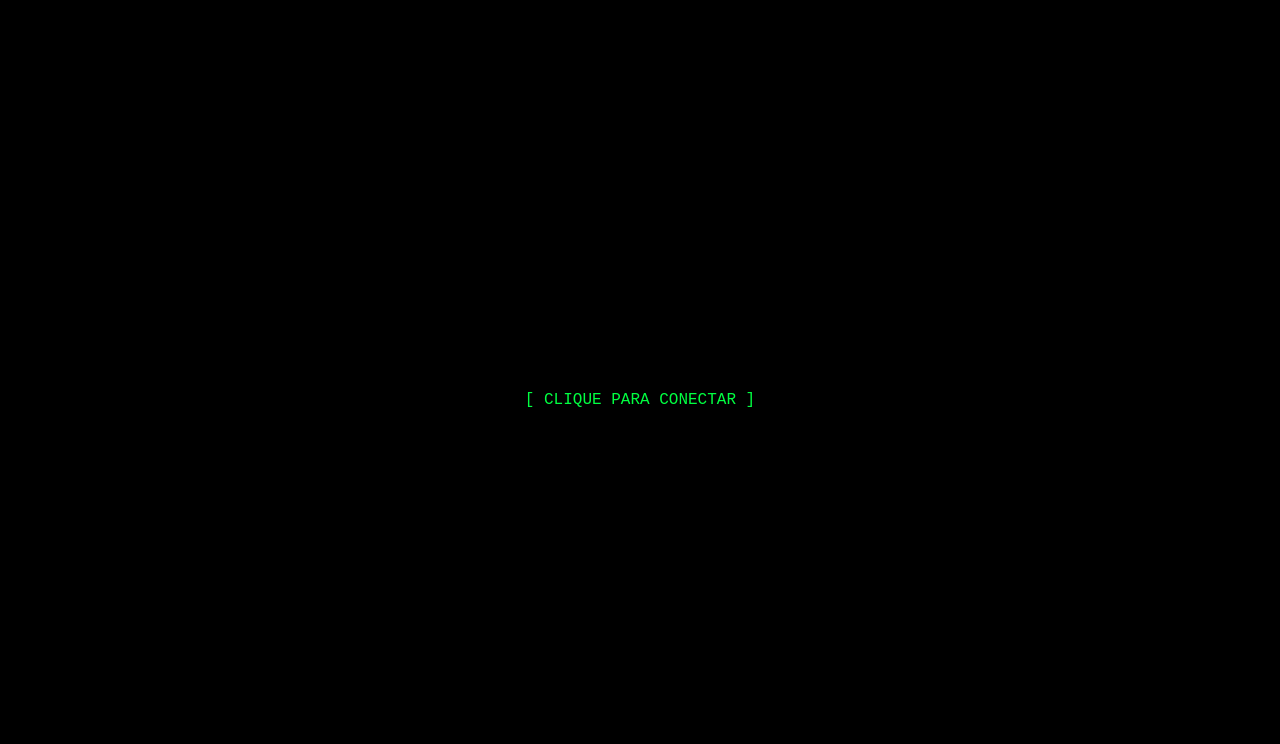
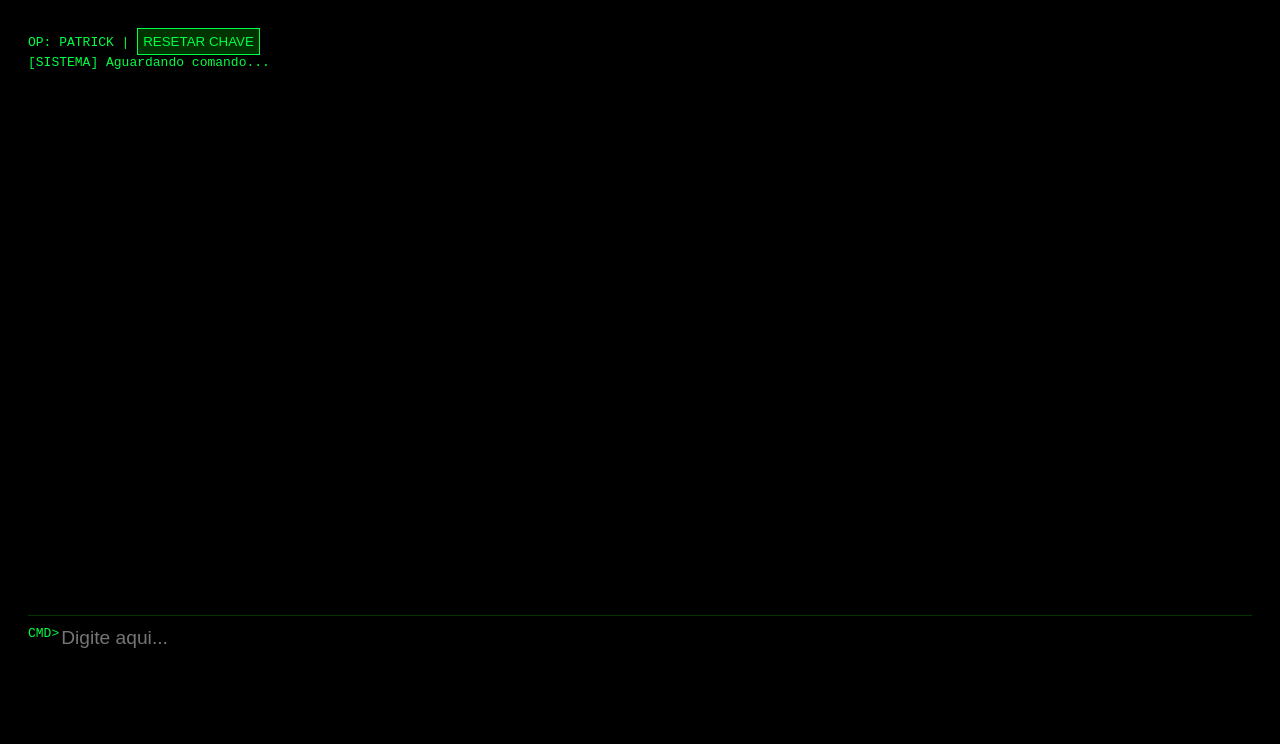
Before and after one commit to patrickcardoso151-alt/mira-project, a plain HTML site: page index.html in a window 1280 px wide. Drawn offline with Linux system fonts and the light colour scheme.

Commit message:
Refactor index.html for improved structure and styles

```diff
--- a/index.html
+++ b/index.html
@@ -2,98 +2,78 @@
 <html lang="pt-br">
 <head>
     <meta charset="UTF-8">
-    <meta name="viewport" content="width=device-width, initial-scale=1.0, maximum-scale=1.0, user-scalable=no">
+    <meta name="viewport" content="width=device-width, initial-scale=1.0">
     <title>M.I.R.A. v10.0</title>
     <style>
-        :root { --mira-green: #00ff41; --mira-bg: #000b00; }
-        html, body { height: 100%; margin: 0; background: var(--mira-bg); color: var(--mira-green); font-family: 'Courier New', monospace; overflow: hidden; }
-        #terminal { display: flex; flex-direction: column; height: 100dvh; padding: 15px; box-sizing: border-box; border: 2px solid var(--mira-green); }
-        #hud { display: flex; justify-content: space-between; font-size: 0.7rem; margin-bottom: 10px; }
-        #mira-orb { width: 50px; height: 50px; border-radius: 50%; background: var(--mira-green); box-shadow: 0 0 15px var(--mira-green); margin: 0 auto 10px; }
-        #log { flex-grow: 1; overflow-y: auto; font-size: 0.85rem; border-top: 1px solid #003300; padding: 10px 0; }
-        .input-area { display: flex; border-top: 2px solid var(--mira-green); padding: 10px 0; background: var(--mira-bg); }
-        input { background: transparent; border: none; color: var(--mira-green); outline: none; flex-grow: 1; font-size: 1rem; }
-        button { background: #003300; color: var(--mira-green); border: 1px solid var(--mira-green); font-size: 0.6rem; padding: 5px; cursor: pointer; }
-        #overlay { position: fixed; inset: 0; background: #000; z-index: 100; display: flex; align-items: center; justify-content: center; cursor: pointer; }
+        body { background: #000; color: #00ff41; font-family: monospace; padding: 20px; }
+        #log { height: 70vh; overflow-y: auto; border-bottom: 1px solid #003300; margin-bottom: 10px; }
+        .input-area { display: flex; }
+        input { background: transparent; border: none; color: #00ff41; outline: none; flex: 1; font-size: 1.2rem; }
+        button { background: #003300; color: #00ff41; border: 1px solid #00ff41; padding: 5px; cursor: pointer; }
     </style>
 </head>
 <body>
 
-<div id="overlay" onclick="iniciarMIRA()">[ CLIQUE PARA CONECTAR ]</div>
+<div id="hud">OP: PATRICK | <button onclick="reset()">RESETAR CHAVE</button></div>
+<div id="log"><div>[SISTEMA] Aguardando comando...</div></div>
 
-<div id="terminal">
-    <div id="hud"><span>OP: PATRICK</span><button onclick="resetarChave()">RESETAR CHAVE</button></div>
-    <div id="mira-orb"></div>
-    <div id="log"></div>
-    <div class="input-area">
-        <span style="margin-right:8px;">CMD></span>
-        <input type="text" id="inputComando" placeholder="Fale aqui..." autocomplete="off">
-    </div>
+<div class="input-area">
+    <span>CMD></span>
+    <input type="text" id="cmd" placeholder="Digite aqui..." onkeypress="if(event.key==='Enter') enviar()">
 </div>
 
 <script>
-    function addLog(o, t) {
-        const log = document.getElementById('log');
-        log.innerHTML += `<div><b>[${o}]</b> ${t}</div>`;
+    const log = document.getElementById('log');
+    const input = document.getElementById('cmd');
+
+    function addLog(txt) {
+        log.innerHTML += `<div>${txt}</div>`;
         log.scrollTop = log.scrollHeight;
     }
 
-    function resetarChave() {
-        localStorage.removeItem('gemini_key');
-        location.reload();
-    }
+    function reset() { localStorage.removeItem('mira_key'); location.reload(); }
 
-    async function pensarComGemini(pergunta) {
-        let apiKey = localStorage.getItem('gemini_key');
-        if (!apiKey) {
-            apiKey = prompt("M.I.R.A. - Cole sua API Key:");
-            if (apiKey) { localStorage.setItem('gemini_key', apiKey.trim()); } else return;
+    async function enviar() {
+        const pergunta = input.value;
+        if(!pergunta) return;
+
+        let key = localStorage.getItem('mira_key');
+        if(!key) {
+            key = prompt("Cole sua API Key do Google:");
+            if(key) localStorage.setItem('mira_key', key.trim());
+            else return;
         }
 
-        addLog("M.I.R.A.", "Consultando matriz...");
+        addLog(`<b>PATRICK:</b> ${pergunta}`);
+        input.value = "";
+        addLog("<i>M.I.R.A.: Consultando matriz...</i>");
 
-        // URL CORRIGIDA PARA O MODELO MAIS ESTÁVEL
-        const url = `https://generativelanguage.googleapis.com/v1beta/models/gemini-1.5-flash:generateContent?key=${apiKey}`;
+        // URL ATUALIZADA PARA CHAVES DE 2026
+        const url = `https://generativelanguage.googleapis.com/v1beta/models/gemini-1.5-flash:generateContent?key=${key}`;
 
         try {
             const response = await fetch(url, {
                 method: 'POST',
-                headers: { 'Content-Type': 'application/json' },
-                body: JSON.stringify({ contents: [{ parts: [{ text: pergunta }] }] })
+                headers: {'Content-Type': 'application/json'},
+                body: JSON.stringify({contents: [{parts: [{text: pergunta}]}]})
             });
 
             const data = await response.json();
 
-            if (data.error) {
-                addLog("ERRO", "Google diz: " + data.error.message);
-                if(data.error.message.includes("key")) localStorage.removeItem('gemini_key');
+            if(data.error) {
+                addLog(`[ERRO] ${data.error.message}`);
+                if(data.error.message.includes("key")) localStorage.removeItem('mira_key');
             } else {
-                const respostaIA = data.candidates[0].content.parts[0].text;
-                addLog("M.I.R.A.", respostaIA);
-                const m = new SpeechSynthesisUtterance(respostaIA);
-                m.lang = 'pt-BR';
-                window.speechSynthesis.speak(m);
+                const resposta = data.candidates[0].content.parts[0].text;
+                addLog(`<b>M.I.R.A.:</b> ${resposta}`);
+                const voz = new SpeechSynthesisUtterance(resposta);
+                voz.lang = 'pt-BR';
+                window.speechSynthesis.speak(voz);
             }
-        } catch (erro) {
-            addLog("ERRO", "Falha de conexão.");
+        } catch (e) {
+            addLog("[ERRO] Falha de conexão.");
         }
     }
-
-    async function processar(val) {
-        if(!val.trim()) return;
-        addLog("PATRICK", val);
-        document.getElementById('inputComando').value = "";
-        await pensarComGemini(val);
-    }
-
-    function iniciarMIRA() {
-        document.getElementById('overlay').style.display = 'none';
-        addLog("SISTEMA", "M.I.R.A. v10.0 ONLINE.");
-    }
-
-    document.getElementById('inputComando').addEventListener('keypress', (e) => {
-        if(e.key === 'Enter') processar(e.target.value);
-    });
 </script>
 </body>
 </html>
```
